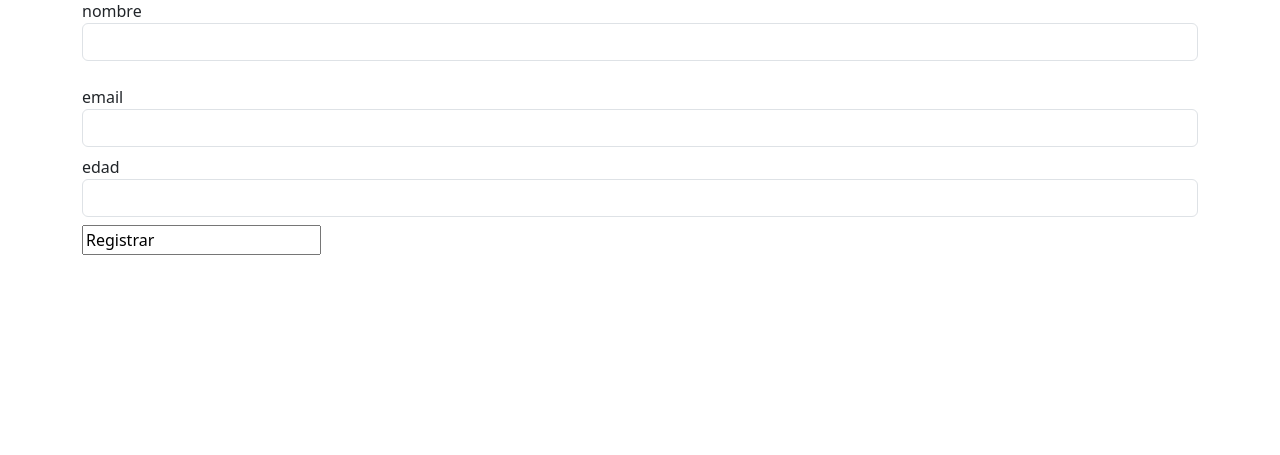
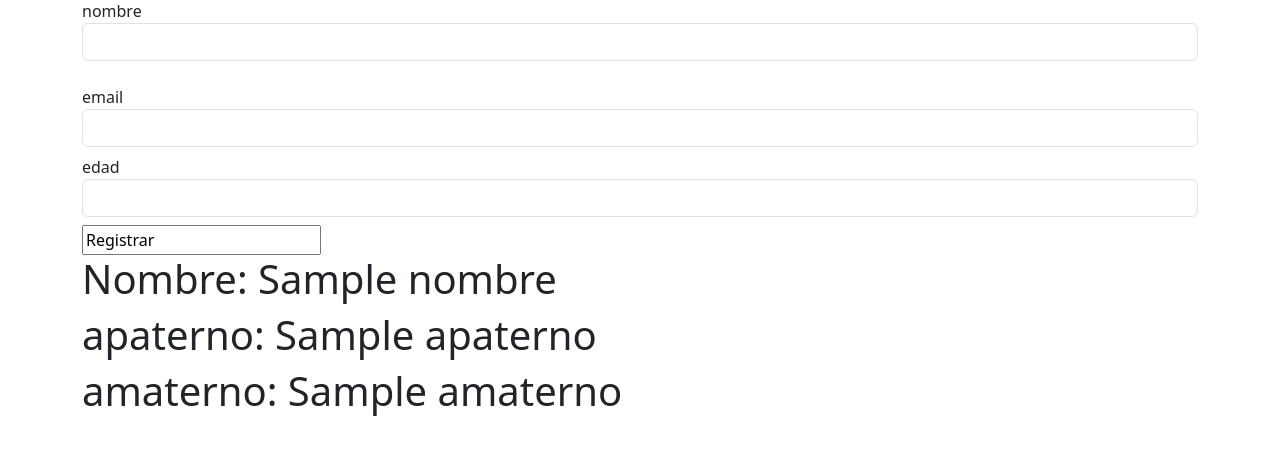
Before and after one commit to IDGS80121002168/IntroFlaskIDGS801, a Flask app: template templates/alumnos.html in a window 1280 px wide. Shown: the part 182-637 px from the top of the page. Run offline with Flask 3, Linux system fonts and the light colour scheme; the template is opened without the code that fills it: values that come from a table or form of the project are taken from there, most other values are stand-ins (such as "Sample title", 1, 10 or a date in 2020).

Commit message:
CALC - 07/02/2024

```diff
--- a/forms.py
+++ b/forms.py
@@ -1,6 +1,6 @@
 from wtforms import Form
+from wtforms import StringField,TelField,IntegerField
 from flask_wtf import FlaskForm
-from wtforms import StringField,TelField,IntegerField
 from wtforms import EmailField
 from wtforms.validators import DataRequired, Email
 
--- a/main.py
+++ b/main.py
@@ -13,8 +13,15 @@ def index():
 def alumnos():
     alumno_clase= forms.UserForm(request.form)
     if request.method == 'POST':
-        pass
-    return render_template("alumnos.html",form=alumno_clase)
+        nombre=alumno_clase.nombre.data
+        apaterno=alumno_clase.apaterno.data
+        amaterno=alumno_clase.amaterno.data
+
+        print('Nombre: {}', format(nombre))
+        print('apaterno: {}', format(apaterno))
+        print('amaterno: {}', format(amaterno))
+
+    return render_template("alumnos.html",form=alumno_clase, nombre=nombre, apaterno=apaterno, amaterno=amaterno)
 
 @app.route("/maestros")
 def maestros():
--- a/templates/alumnos.html
+++ b/templates/alumnos.html
@@ -38,5 +38,7 @@
             <h3>{{nom}}</h3>
 
         {%endfor%}-->
-
+        <h1>Nombre: {{nombre}}</h1>
+        <h1>apaterno: {{apaterno}}</h1>
+        <h1>amaterno: {{amaterno}}</h1>
 {%endblock%}
```
